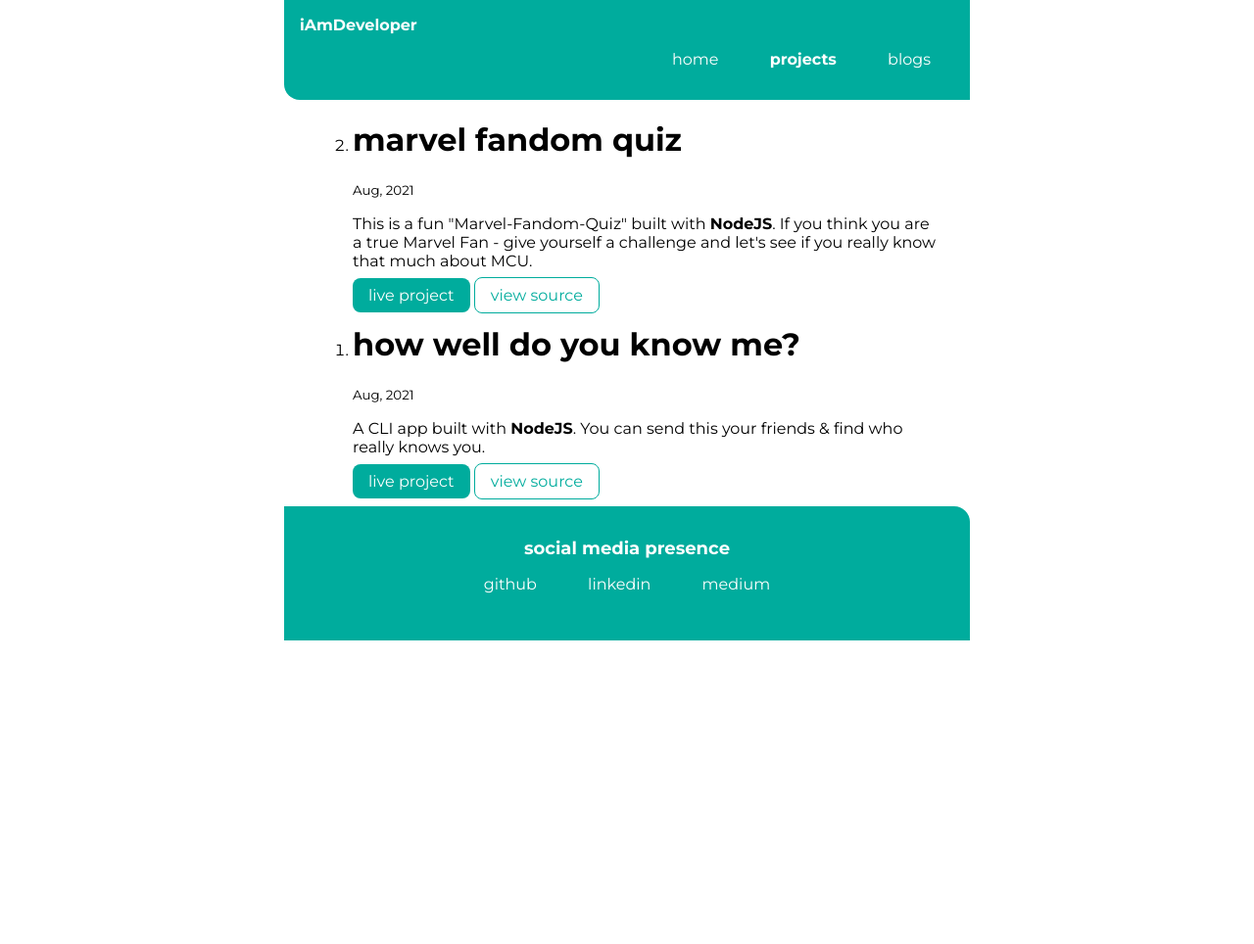
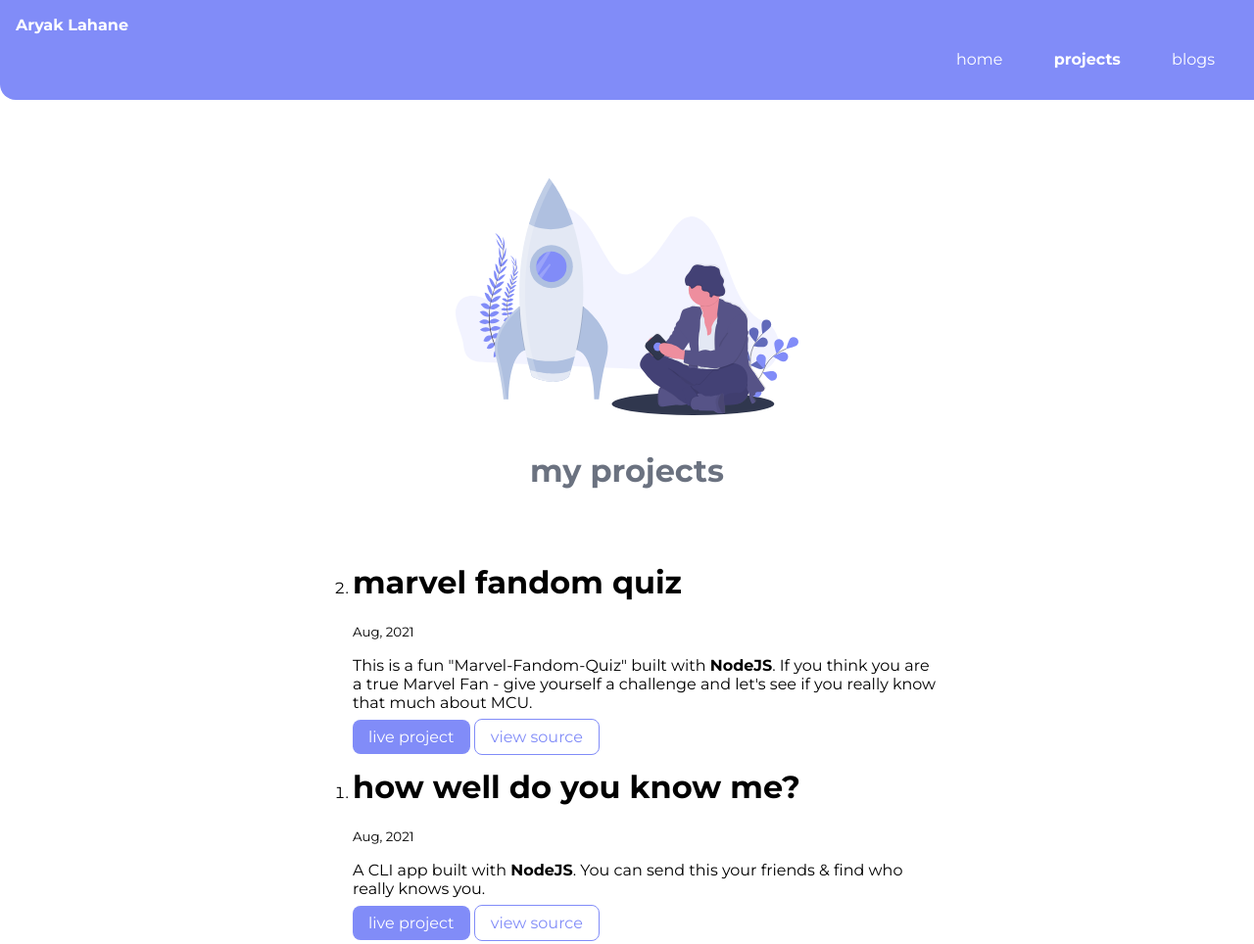
Before and after one commit to ark2002/portfolio-website, a plain HTML site: page project.html in a window 1280 px wide. Shown: the top 964 px of the page at 98% size. Before the commit the page ends 800 px from the top, so only its background shows below. Drawn offline with Linux system fonts and the light colour scheme.

Commit message:
refactor: fixed social links and images

```diff
--- a/project.html
+++ b/project.html
@@ -5,13 +5,16 @@
   <meta charset="UTF-8" />
   <meta http-equiv="X-UA-Compatible" content="IE=edge" />
   <meta name="viewport" content="width=device-width, initial-scale=1.0" />
-  <title>projects | Vedant Lahane</title>
+  <title>projects | Aryak Lahane</title>
   <link rel="stylesheet" href="style.css" />
+  <link rel="stylesheet" href="//use.fontawesome.com/releases/v5.0.7/css/all.css" />
+  <link rel="stylesheet" href="https://pro.fontawesome.com/releases/v5.10.0/css/all.css"
+    integrity="sha384-AYmEC3Yw5cVb3ZcuHtOA93w35dYTsvhLPVnYs9eStHfGJvOvKxVfELGroGkvsg+p" crossorigin="anonymous" />
 </head>
 
 <body>
   <nav class="navigation container">
-    <div class="nav-brand">iAmDeveloper</div>
+    <div class="nav-brand">Aryak Lahane</div>
     <ul class="list-non-bullet nav-pills">
       <li class="list-item-inline">
         <a class="link" href="/">home</a>
@@ -25,10 +28,10 @@
     </ul>
   </nav>
 
-  <!-- <header class="hero">
-    <img class="hero-img" src="images/projects.svg" alt="coding" />
+   <header class="hero">
+    <img class="hero-img" src="projects.svg" alt="coding" />
     <h1 class="hero-heading">my projects</h1>
-  </header> -->
+  </header>
 
   <ol reversed>
     <div class="container container-center">
@@ -253,17 +256,11 @@
 
    <footer class="footer">
     <div class="footer-header">social media presence</div>
-    <ul class="social-links list-non-bullet">
-      <li class="list-item-inline">
-        <a class="link" href="https://github.com/ark2002">github</a>
-      </li>
-      <li class="list-item-inline">
-        <a class="link" href="https://www.linkedin.com/in/aryaklahane/">linkedin</a>
-      </li>
-      <li class="list-item-inline">
-        <a class="link" href="https://medium.com/@aryakprakashlahane">medium</a>
-      </li>
-    </ul>
+    <div class="footerLinks">
+     <a href="https://github.com/ark2002"><i id="footgit" class="fab fa-github icon"></i></a>
+    <a href="https://www.linkedin.com/in/aryaklahane"><i id="footlinked" class="fab fa-linkedin icon"></i></a>
+    <a href="https://medium.com/@aryakprakashlahane"><i id="footmed" class="fab fa-medium icon"></i></a>
+      </div>
   </footer>
 </body>
 
--- a/style.css
+++ b/style.css
@@ -1,7 +1,7 @@
 @import url("https://fonts.googleapis.com/css2?family=Montserrat:wght@400;700&display=swap");
 
 :root {
-  --primary-color: #00ac9d;
+  --primary-color: #818CF8;
   --dark-gray: #6b7280;
   --off-white: #f3f4f6;
 }
@@ -9,7 +9,7 @@
 body {
   font-family: "Montserrat", sans-serif;
   margin: 0px;
-  max-width: 700px;
+  max-width: 100%;
   margin: auto;
 }
 
@@ -178,3 +178,12 @@ hr {
 .more-links {
   padding-top: 0.7rem;
 }
+
+.footer, #footgit,#footlinked,#footmed {
+  color: white;
+  text-align: center;
+  font-size: 2.8rem;
+  margin-top: 5vh;
+  margin-right: 0.6vw;
+  margin-left: 0.6vw;
+}
```
Also changed, not shown: blog.html (+12 -16 lines), blog1.html (+9 -12 lines), blog2.html (+9 -12 lines), index.html (+12 -15 lines), blogs.svg (added), hero.svg (added), projects.svg (added).
